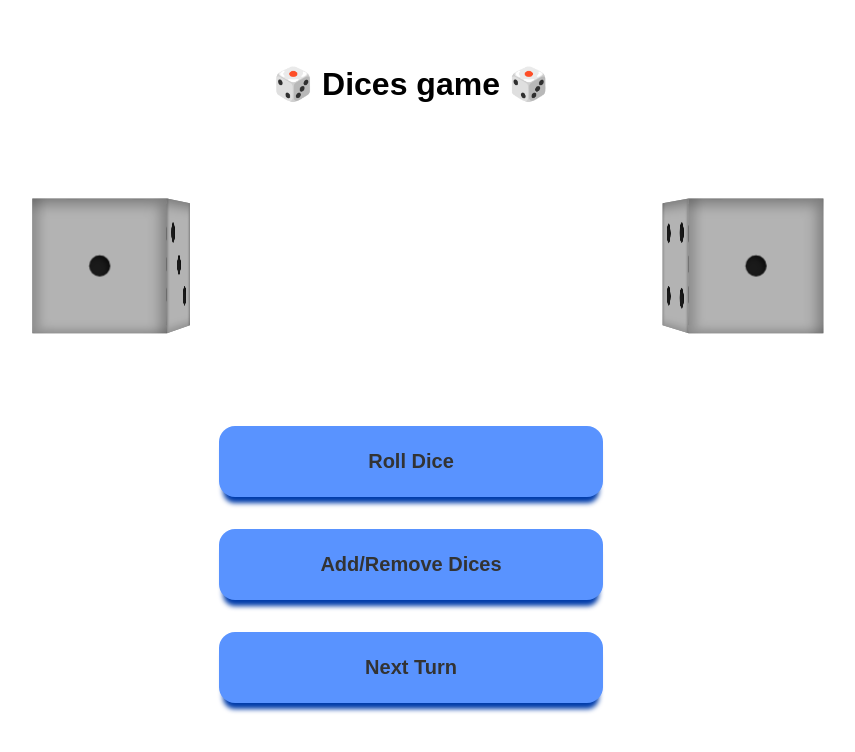
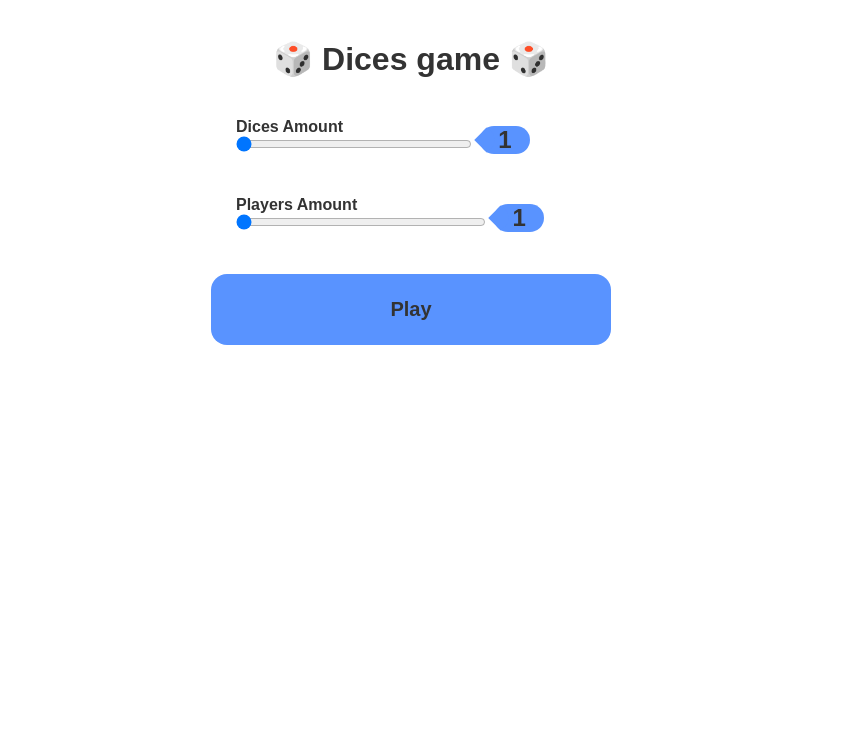
Before and after one commit to Djkde01/Dice-Roll, a React app: page / in a window 1280 px wide. Shown: the top 752 px of the page, without its empty margins (229-1084 px from the left). Built offline with nearby package versions, Linux system fonts and the light colour scheme.

Commit message:
[NEW] Main menu page

```diff
--- a/src/components/Button.jsx
+++ b/src/components/Button.jsx
@@ -2,9 +2,9 @@ import React from "react";
 
 import "@styles/components/Button.css";
 
-const Button = ({ children, id, ...props }) => {
+const Button = ({ children, id, type, ...props }) => {
   return (
-    <button type="button" id={id}>
+    <button type={type} id={id}>
       {children}
     </button>
   );
--- a/src/components/NavBar.jsx
+++ b/src/components/NavBar.jsx
@@ -6,9 +6,13 @@ import "@styles/components/NavBar.css";
 const NavBar = () => {
   return (
     <div className="NavBar">
-      <Button id="roll-button">Roll Dice</Button>
-      <Button>Add/Remove Dices</Button>
-      <Button>Next Turn</Button>
+      <Button type="button" id="roll-button">
+        Roll Dice
+      </Button>
+      <Button type="button">Next Turn</Button>
+      <a href="/">
+        <Button type="button">Add/Remove Dices</Button>
+      </a>
     </div>
   );
 };
--- /dev/null
+++ b/src/pages/Menu.jsx
@@ -0,0 +1,78 @@
+import React, { useState } from "react";
+import { useHistory } from "react-router-dom";
+
+import "@styles/Menu.css";
+
+const Menu = () => {
+  const [dices, onChangeDices] = useState(1);
+  const [players, onChangePlayers] = useState(1);
+
+  let history = useHistory();
+
+  const setValues = (e) => {
+    e.preventDefault();
+    const values = {
+      dices: e.target.diceAmount.value,
+      players: e.target.playersAmount.value,
+    };
+    console.log(values);
+    const json = JSON.stringify(values);
+    localStorage.setItem("gameInfo", json);
+    history.push("/game");
+  };
+
+  return (
+    <form onSubmit={setValues}>
+      <h1>
+        <span role="img" aria-label="dice">
+          🎲
+        </span>
+        {" Dices game "}
+        <span role="img" aria-label="dice">
+          🎲
+        </span>
+      </h1>
+      <div className="slider-parent">
+        <div>
+          <label>Dices Amount</label>
+          <input
+            type="range"
+            min="1"
+            max="6"
+            value={dices}
+            name="diceAmount"
+            onChange={({ target: { value: radius } }) => {
+              onChangeDices(radius);
+            }}
+          />
+        </div>
+        <div>
+          <div className="bubble">{dices}</div>
+          <div className="pointer"></div>
+        </div>
+      </div>
+      <div className="slider-parent">
+        <div>
+          <label>Players Amount</label>
+          <input
+            type="range"
+            min="1"
+            max="6"
+            value={players}
+            name="playersAmount"
+            onChange={({ target: { value: radius } }) => {
+              onChangePlayers(radius);
+            }}
+          />
+        </div>
+        <div>
+          <div className="bubble">{players}</div>
+          <div className="pointer"></div>
+        </div>
+      </div>
+      <input type="Submit" defaultValue="Play" className="submit-form" />
+    </form>
+  );
+};
+
+export default Menu;
--- a/src/routes/App.jsx
+++ b/src/routes/App.jsx
@@ -3,12 +3,16 @@ import { BrowserRouter, Route, Switch } from "react-router-dom";
 
 import Dice from "@components/Dice";
 import "@styles/App.css";
+import Menu from "@pages/Menu";
 
 const App = () => {
   return (
     <BrowserRouter>
       <Switch>
         <Route exact path="/">
+          <Menu />
+        </Route>
+        <Route exact path="/game">
           <Dice />
         </Route>
       </Switch>
--- /dev/null
+++ b/src/styles/Menu.css
@@ -0,0 +1,54 @@
+form {
+  width: 400px;
+  margin: 40px auto;
+  color: #333;
+  text-align: center;
+}
+form input {
+  width: 100%;
+  border: none;
+  background-color: #5993ff;
+}
+.submit-form {
+  border: none;
+  color: #333;
+  font-size: 1.25rem;
+  font-weight: bold;
+  color: #333;
+  padding: 1.5rem 1rem;
+  border-radius: 1rem;
+}
+.submit-form:hover {
+  cursor: pointer;
+  background-color: #3067cc;
+}
+.slider-parent {
+  width: 350px;
+  margin: 40px auto;
+  display: flex;
+  flex-direction: row;
+  align-items: center;
+  gap: 0.5rem;
+  font-weight: bold;
+  text-align: start;
+}
+.bubble {
+  background-color: #5993ff;
+  width: 50px;
+  display: block;
+  margin: 0 auto;
+  border-radius: 20px;
+  font-size: 24px;
+  text-align: center;
+}
+.pointer {
+  height: 18px;
+  width: 18px;
+  background-color: #5993ff;
+  margin: 0 auto;
+  transform: rotate(45deg);
+  border-radius: 0 12px 0px 0;
+  margin-top: -23px;
+  position: relative;
+  left: -18px;
+}
```
Also changed, not shown: src/pages/Game.jsx (added, +13 -0 lines).
